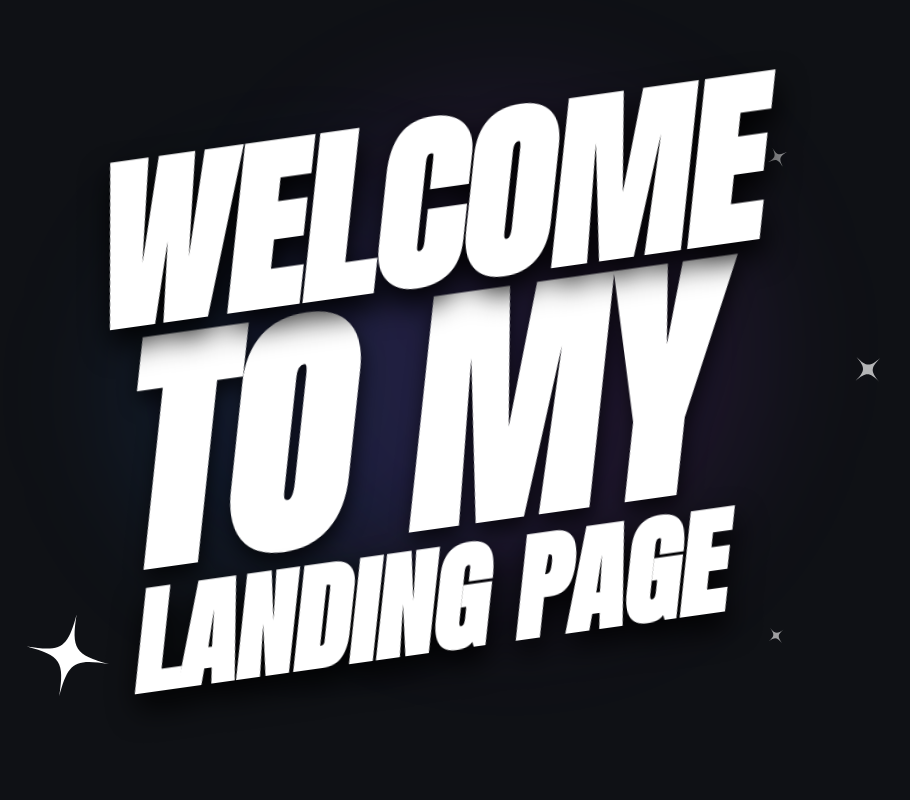
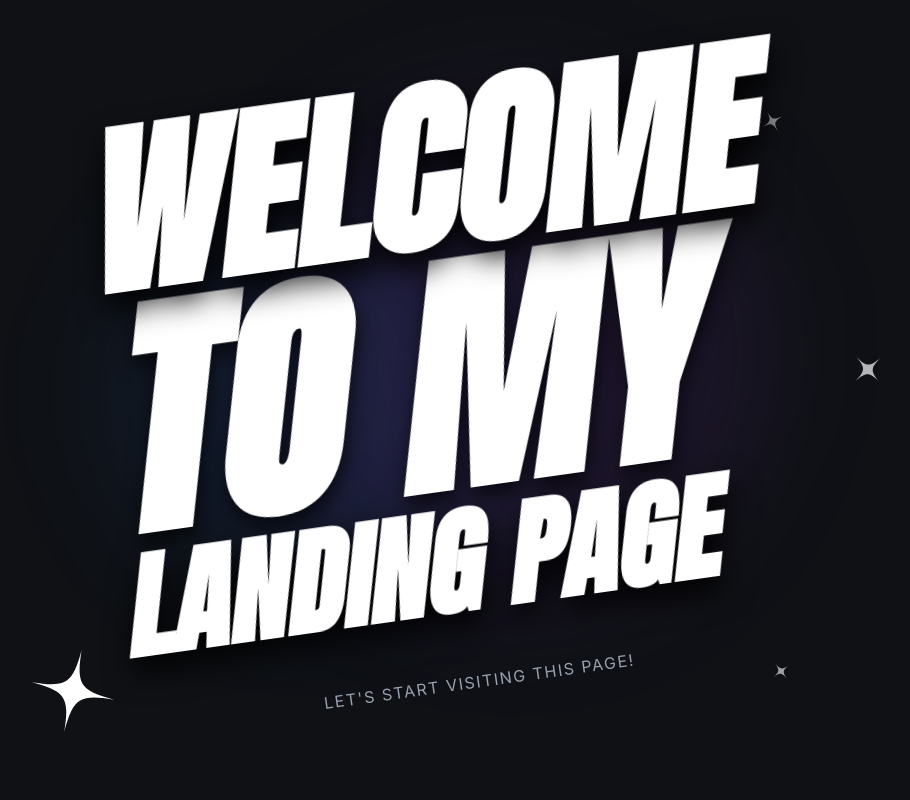
Before and after one commit to namakuhans/landpage, a React (Vite) app: page / in a window 1280 px wide. Shown: the top 800 px of the page, without its empty margins (200-1110 px from the left). Built offline with nearby package versions, Linux system fonts and the light colour scheme.

Commit message:
feat: Add CTA text below main heading

```diff
--- a/src/components/HeroSection.jsx
+++ b/src/components/HeroSection.jsx
@@ -139,6 +139,16 @@ function HeroSection() {
               </motion.span>
             </div>
           </motion.div>
+
+          {/* Call to action text below heading */}
+          <motion.div
+            initial={{ opacity: 0, y: 20 }}
+            animate={{ opacity: 1, y: 0 }}
+            transition={{ duration: 1, delay: 1.2, ease: "easeOut" }}
+            className="mt-12 text-gray-400 font-sans tracking-widest uppercase text-sm md:text-base relative z-30"
+          >
+            LET'S START VISITING THIS PAGE!
+          </motion.div>
         </div>
       </motion.div>
     </section>
```
